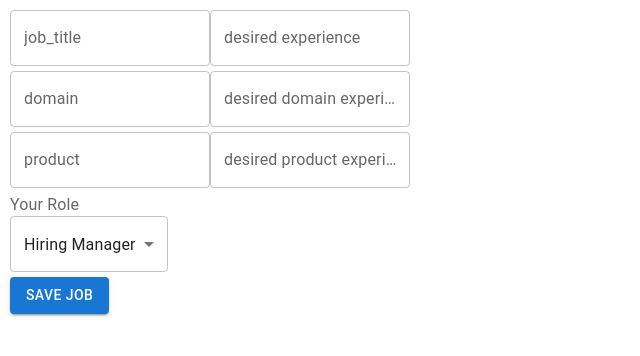
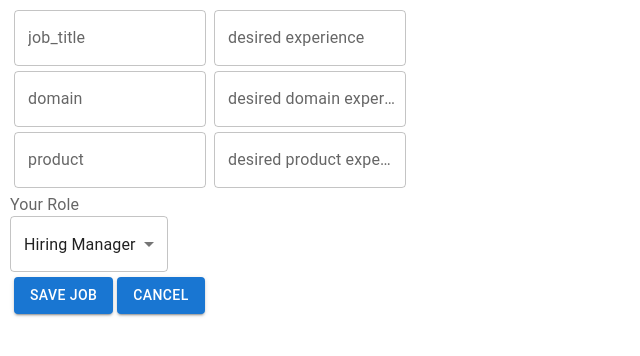
Before and after one commit to SamMrach/linkedin_hiring_assistant, a React (Create React App) app: page /add_job in a window 1280 px wide. Both pictures are taken after typing "Sample" into the empty fields and a click on the button "ADD JOB". Shown: the top 356 px of the page, without its empty margins (0-640 px from the left). Built offline with nearby package versions, Linux system fonts and the light colour scheme.

Commit message:
add cancel vutton to addJob form

```diff
--- a/src/pages/AddJob.jsx
+++ b/src/pages/AddJob.jsx
@@ -1,34 +1,34 @@
-import React from 'react'
+import React from 'react';
 import { useState } from 'react';
 import { useNavigate } from 'react-router-dom';
-import { TextField,Select,MenuItem,InputLabel,Button } from '@mui/material'
+import { TextField, Select, MenuItem, InputLabel, Button } from '@mui/material';
 export const AddJob = () => {
-    const [job,setJob]=useState({});
-    const navigate=useNavigate();
-    const handleChange=(e)=>{
-        const {name,value}=e.target;
-        setJob(prev=>({
+  const [job, setJob] = useState({});
+  const navigate = useNavigate();
+  const handleChange = e => {
+    const { name, value } = e.target;
+    setJob(prev => ({
       ...prev,
-            [name]:value
-        }))
-     console.log(job)
-    }
+      [name]: value,
+    }));
+    console.log(job);
+  };
 
-    const saveJob=()=>{
+  const saveJob = () => {
     //let api=chrome.storage.local ;
 
-        let api=localStorage;
-        if(localStorage.getItem("jobs") !== null){
-            let jobs=[...JSON.parse(localStorage.getItem("jobs"))];
+    let api = localStorage;
+    if (localStorage.getItem('jobs') !== null) {
+      let jobs = [...JSON.parse(localStorage.getItem('jobs'))];
       jobs.push(job);
-            localStorage.setItem("jobs",JSON.stringify(jobs))
-            console.log(localStorage.getItem("jobs"))
-        }else{
-            let jobsArr=[job];
-            localStorage.setItem("jobs",JSON.stringify(jobsArr))
-            console.log(localStorage.getItem("jobs"))
+      localStorage.setItem('jobs', JSON.stringify(jobs));
+      console.log(localStorage.getItem('jobs'));
+    } else {
+      let jobsArr = [job];
+      localStorage.setItem('jobs', JSON.stringify(jobsArr));
+      console.log(localStorage.getItem('jobs'));
     }
-        navigate("/");
+    navigate('/');
     // localStorage.getItem(["jobs"],(res)=>{
     //     console.log(res.jobs)
     //     if(res.jobs !== null){
@@ -42,28 +42,91 @@ export const AddJob = () => {
     //     }
     //     console.log(JSON.parse(localStorage.getItem('jobs')))
     // })
+  };
 
-    }
+  const goBackToHome = () => {
+    navigate('/');
+  };
   return (
     <>
       <div className="horizontal_flex fivepx_margin">
-    <TextField id="outlined-basic" label="job_title" name="title" variant="outlined" value={job.jobtTitle} onChange={handleChange} />
-    <TextField id="outlined-basic" label="desired experience" name="desiredExp" variant="outlined" value={job.desiredExp} onChange={handleChange} />
+        <TextField
+          id="outlined-basic"
+          label="job_title"
+          name="title"
+          variant="outlined"
+          value={job.jobtTitle}
+          onChange={handleChange}
+          sx={{
+            margin: '0px 4px',
+          }}
+        />
+        <TextField
+          id="outlined-basic"
+          label="desired experience"
+          name="desiredExp"
+          variant="outlined"
+          value={job.desiredExp}
+          onChange={handleChange}
+          sx={{
+            margin: '0px 4px',
+          }}
+        />
       </div>
       <div className="horizontal_flex fivepx_margin">
-    <TextField id="outlined-basic" label="domain" name="domain" variant="outlined" value={job.jobDomain} onChange={handleChange} />
-    <TextField id="outlined-basic" label="desired domain experience" name="desiredDomainExp" variant="outlined" value={job.desiredDomainExp} onChange={handleChange} />
+        <TextField
+          id="outlined-basic"
+          label="domain"
+          name="domain"
+          variant="outlined"
+          value={job.jobDomain}
+          onChange={handleChange}
+          sx={{
+            margin: '0px 4px',
+          }}
+        />
+        <TextField
+          id="outlined-basic"
+          label="desired domain experience"
+          name="desiredDomainExp"
+          variant="outlined"
+          value={job.desiredDomainExp}
+          onChange={handleChange}
+          sx={{
+            margin: '0px 4px',
+          }}
+        />
       </div>
       <div className="horizontal_flex fivepx_margin">
-    <TextField id="outlined-basic" label="product" name="product" variant="outlined" value={job.product} onChange={handleChange} />
-    <TextField id="outlined-basic" label="desired product experience" name="desiredExpProduct" variant="outlined" value={job.desiredExpProduct} onChange={handleChange} />
+        <TextField
+          id="outlined-basic"
+          label="product"
+          name="product"
+          variant="outlined"
+          value={job.product}
+          onChange={handleChange}
+          sx={{
+            margin: '0px 4px',
+          }}
+        />
+        <TextField
+          id="outlined-basic"
+          label="desired product experience"
+          name="desiredExpProduct"
+          variant="outlined"
+          value={job.desiredExpProduct}
+          onChange={handleChange}
+          sx={{
+            margin: '0px 4px',
+          }}
+        />
       </div>
       <div className="fivepx_margin">
         <InputLabel id="demo-simple-select-label">Your Role</InputLabel>
         <Select
           labelId="demo-simple-select-label"
           id="demo-simple-select"
-    value={job.role || "Hiring Manager"}
+          value={job.role || 'Hiring Manager'}
           label="Role"
           onChange={handleChange}
           name="role"
@@ -74,9 +137,19 @@ export const AddJob = () => {
         </Select>
       </div>
       <div className="fivepx_margin">
-    <Button variant="contained" onClick={saveJob} >Save job</Button>
+        <Button
+          variant="contained"
+          onClick={saveJob}
+          sx={{
+            margin: '0px 4px',
+          }}
+        >
+          Save job
+        </Button>
+        <Button variant="contained" onClick={goBackToHome}>
+          Cancel
+        </Button>
       </div>
     </>
-
-  )
-}
+  );
+};
```
Also changed, not shown: src/App.css (+9 -10 lines), public/manifest.json. Lines whose indentation alone changed are shown as unchanged.
